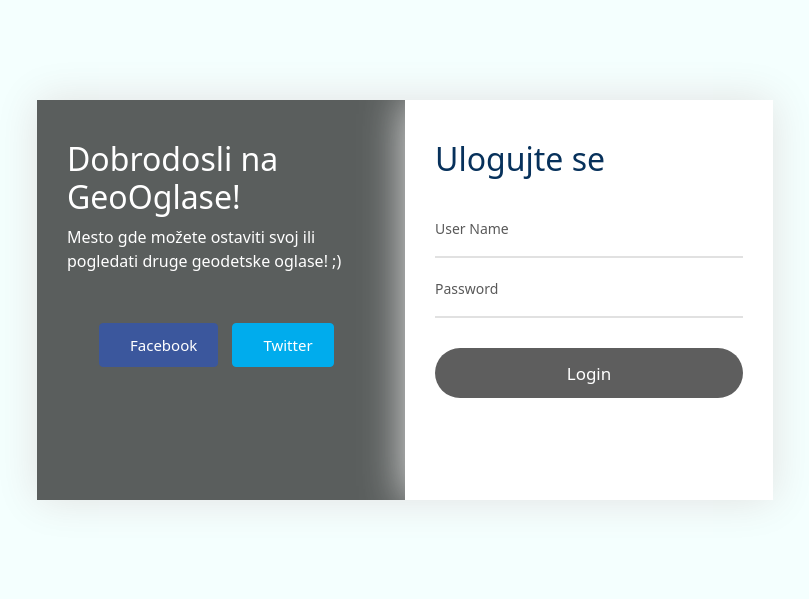
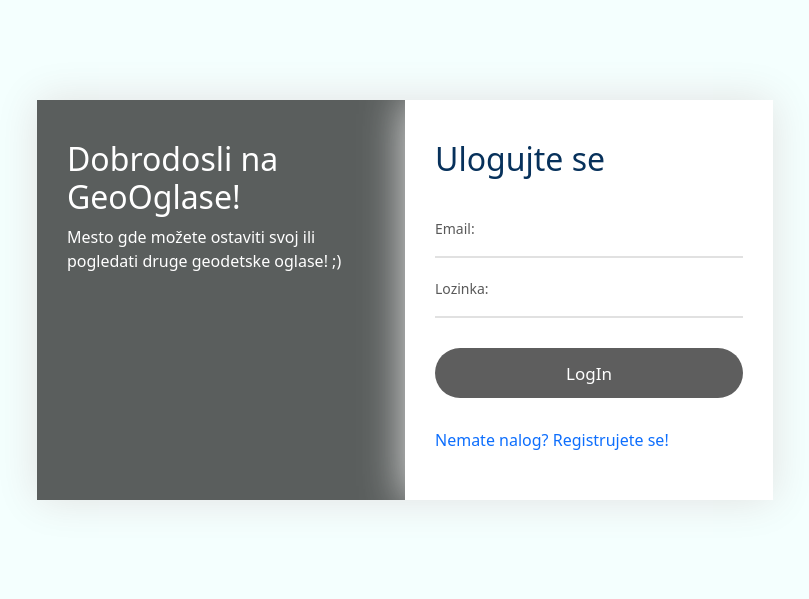
Before and after one commit to Pantela1996/GeoOglasi, a Django app: page /Instrumenti/ in a window 1280 px wide. Shown: the part 56-655 px from the top of the page, without its empty margins (235-1044 px from the left). Run offline with Django 4.2, Linux system fonts and the light colour scheme.

Commit message:
added form for registration

```diff
--- a/Instrumenti/forms.py
+++ b/Instrumenti/forms.py
@@ -1,5 +1,5 @@
 from django import forms
-from .models import Instrument
+from .models import Instrument,Nalozi
 
 class InstrumentForm(forms.ModelForm):
     class Meta:
@@ -10,5 +10,24 @@ class InstrumentForm(forms.ModelForm):
             'marka': forms.TextInput(attrs={'class':'form-control'}),
             'model': forms.TextInput(attrs={'class':'form-control'}),
             'opis': forms.TextInput(attrs={'class':'form-control'}),
-            'cena': forms.TextInput(attrs={'class':'form-control'})
+            'cena': forms.TextInput(attrs={'class':'form-control'}),
+            'kontakt': forms.TextInput(attrs={'class':'form-control'}),
+            'mesto': forms.TextInput(attrs={'class':'form-control'})
         }
+
+class LogIn(forms.Form):
+    email = forms.CharField(label = 'Email', max_length=30)
+    lozinka = forms.CharField(label = 'Lozinka', max_length=30)
+
+class RegisterForm(forms.ModelForm):
+    class Meta:
+        model = Nalozi
+        fields = '__all__'
+
+        widgets = {
+            'ime': forms.TextInput(attrs={'class':'form-control'}),
+            'prezime': forms.TextInput(attrs={'class':'form-control'}),
+            'email': forms.TextInput(attrs={'class':'form-control'}),
+            'brtel': forms.TextInput(attrs={'class':'form-control'}),
+            'lozinka': forms.TextInput(attrs={'class':'form-control'})
+        }
--- a/Instrumenti/models.py
+++ b/Instrumenti/models.py
@@ -15,7 +15,7 @@ class Instrument(models.Model):
 class Nalozi(models.Model):
     ime = models.CharField(max_length=30)
     prezime = models.CharField(max_length=30)
-    email = models.CharField(max_length=30)
+    email = models.CharField(max_length=30, unique=True)
     brtel = models.CharField(max_length=30)
     lozinka = models.CharField(max_length=30)
 
--- a/Instrumenti/templates/Instrumenti/home.html
+++ b/Instrumenti/templates/Instrumenti/home.html
@@ -22,23 +22,29 @@
                                 <h2>Dobrodosli na GeoOglase!</h2>
                                 <p>Mesto gde možete ostaviti svoj ili pogledati druge geodetske oglase! ;)</p>
                                 <ul>
-                                    <li><a href="#" class="facebook"><i class="fa fa-facebook-f"></i><span>facebook</span></a></li>
-                                    <li><a href="#" class="twitter"><i class="fa fa-twitter"></i><span>twitter</span></a></li>
+                                    <!-- <li><a href="#" class="facebook"><i class="fa fa-facebook-f"></i><span>facebook</span></a></li>
+                                    <li><a href="#" class="twitter"><i class="fa fa-twitter"></i><span>twitter</span></a></li> -->
                                 </ul>
                             </div>
                             <div class="form-input">
                                 <h2>Ulogujte se</h2>
-                                <form>
+                                <form method="post">
+                                    {% csrf_token %}
+                                    {% for field in form %}
                                     <div class="form-group">
-                                        <input type="text"  id="" name="name" required>
-                                        <label>User Name</label>
+                                        {{field}}
+                                        {{field.label_tag}}
                                     </div>
-                                    <div class="form-group">
-                                        <input type="password" id="" name="password" required>
-                                        <label>password</label>
+                                    <!-- <div class="form-group">
+                                        <input type="password" id="lozinka" name="password" required>
+                                        <label>Lozinka</label>
+                                    </div> -->
+                                    {% endfor %}
+                                    <div class="myform-button">
+                                        <button type="submit" class="myform-btn">LogIn</button>
                                     </div>
                                     <div class="myform-button">
-                                        <button class="myform-btn">Login</button>
+                                        <a class="ml-3" href="{% url 'Instrumenti:register_user' %}">Nemate nalog? Registrujete se!</a>
                                     </div>
                                 </form>
                             </div>
--- a/Instrumenti/urls.py
+++ b/Instrumenti/urls.py
@@ -1,12 +1,13 @@
 from django.urls import path
-from .views import HomeView,InstrumentiListView,DodajOglas,AzurirajOglas,ObrisiOglas
+from .views import HomeView,InstrumentiListView,DodajOglas,AzurirajOglas,ObrisiOglas,RegistrujKorisnika
 
 app_name = 'Instrumenti'
 
 urlpatterns = [
-    path("", HomeView.as_view(), name="home"),
+    path("", HomeView, name="home"),
     path("oglasi/", InstrumentiListView.as_view(), name="oglasi"),
     path("dodaj_oglas/", DodajOglas.as_view(), name="dodaj_oglas"),
     path("update_instrument/<int:pk>",AzurirajOglas.as_view(), name = 'update_instrument'),
-    path("delete_instrument/<int:pk>",ObrisiOglas.as_view(), name = 'delete_instrument')
+    path("delete_instrument/<int:pk>",ObrisiOglas.as_view(), name = 'delete_instrument'),
+    path("registruj_korisnika",RegistrujKorisnika.as_view(), name = 'register_user')
 ]
--- a/Instrumenti/views.py
+++ b/Instrumenti/views.py
@@ -1,12 +1,23 @@
 from django.shortcuts import render
 from django.urls import reverse, reverse_lazy
 from django.views.generic import TemplateView,ListView,CreateView,UpdateView,DeleteView
-from .models import Instrument
-from .forms import InstrumentForm
+from .models import Instrument,Nalozi
+from .forms import InstrumentForm,LogIn,RegisterForm
 
 # Create your views here.
-class HomeView(TemplateView):
-    template_name = 'Instrumenti/home.html'
+def HomeView(request):
+    if request.method == 'POST':
+        form = LogIn(request.POST)
+
+        if form.is_valid():
+            print(form.cleaned_data['email'])
+            print(form.cleaned_data['lozinka'])
+            form = LogIn()
+
+    else:
+        form = LogIn()
+
+    return render(request, 'Instrumenti/home.html', context={'form':form})
 
 class InstrumentiListView(ListView):
     model = Instrument
@@ -30,3 +41,9 @@ class AzurirajOglas(UpdateView):
 class ObrisiOglas(DeleteView):
     model = Instrument
     success_url = reverse_lazy('Instrumenti:oglasi')
+
+class RegistrujKorisnika(CreateView):
+    model = Nalozi
+    form_class = RegisterForm
+    template_name = 'Instrumenti/nalozi_form.html'
+    success_url = reverse_lazy('Instrumenti:home')
```
Also changed, not shown: Instrumenti/templates/Instrumenti/nalozi_form.html (added, +25 -0 lines), Instrumenti/migrations/0009_alter_nalozi_email.py (added), db.sqlite3.
